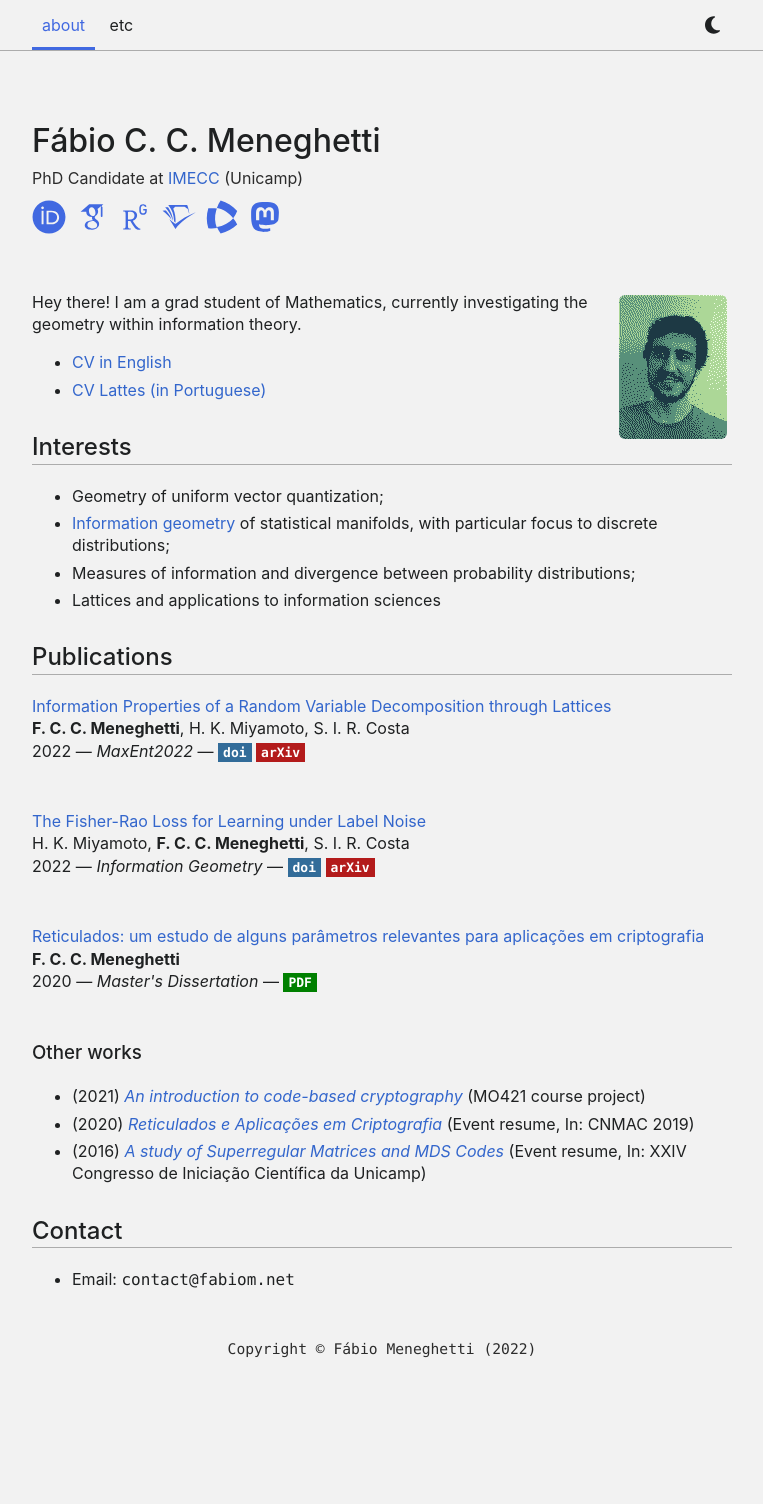
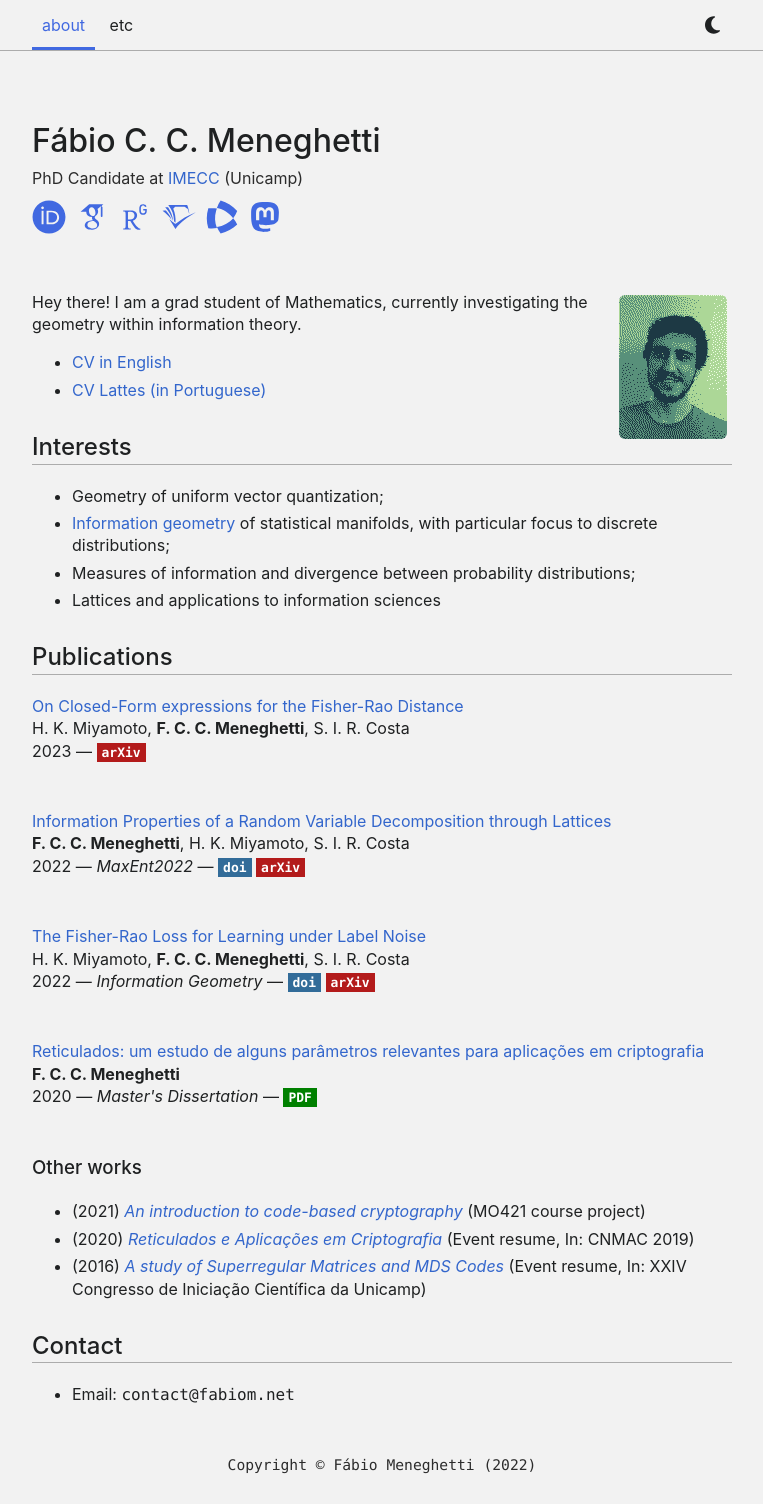
Before and after one commit to fabiom/fabiom.github.io, a Jekyll site: the page built from index.md, in a window 1280 px wide. Shown: the whole page, without its empty margins (258-1021 px from the left). Built offline with Jekyll 4.4.1, drawn with Linux system fonts in a browser that asks for light colours; before the commit the page ends 1389 px from its top, so only the background shows below that.

Commit message:
new publication

```diff
--- a/_data/publications.yml
+++ b/_data/publications.yml
@@ -1,3 +1,9 @@
+- title: "On Closed-Form expressions for the Fisher-Rao Distance"
+  authors: "H. K. Miyamoto, <b>F. C. C. Meneghetti</b>, S. I. R. Costa"
+  date: 2023
+  link: https://doi.org/10.48550/arXiv.2304.14885
+  arxiv: 2304.14885
+
 - title: "Information Properties of a Random Variable Decomposition through Lattices"
   authors: "<b>F. C. C. Meneghetti</b>, H. K. Miyamoto, S. I. R. Costa"
   date: 2022
--- a/_includes/publications.html
+++ b/_includes/publications.html
@@ -2,7 +2,7 @@
 <div class="publication">
   <span class="publication-text"><a href="{{ publication.link }}">{{ publication.title }}</a></span>
   <span class="publication-text">{{ publication.authors }}</span>
-  <span class="publication-text">{{ publication.date}} — <i>{{ publication.identifier }}</i> —
+  <span class="publication-text">{{ publication.date}} {% if publication.identifier %}— <i>{{ publication.identifier }}</i>{% endif %} —
   {% if publication.doi %}
     <a class="pub-button doi" href="https://doi.org/{{ publication.doi }}">doi</a>
   {% endif %}
```
